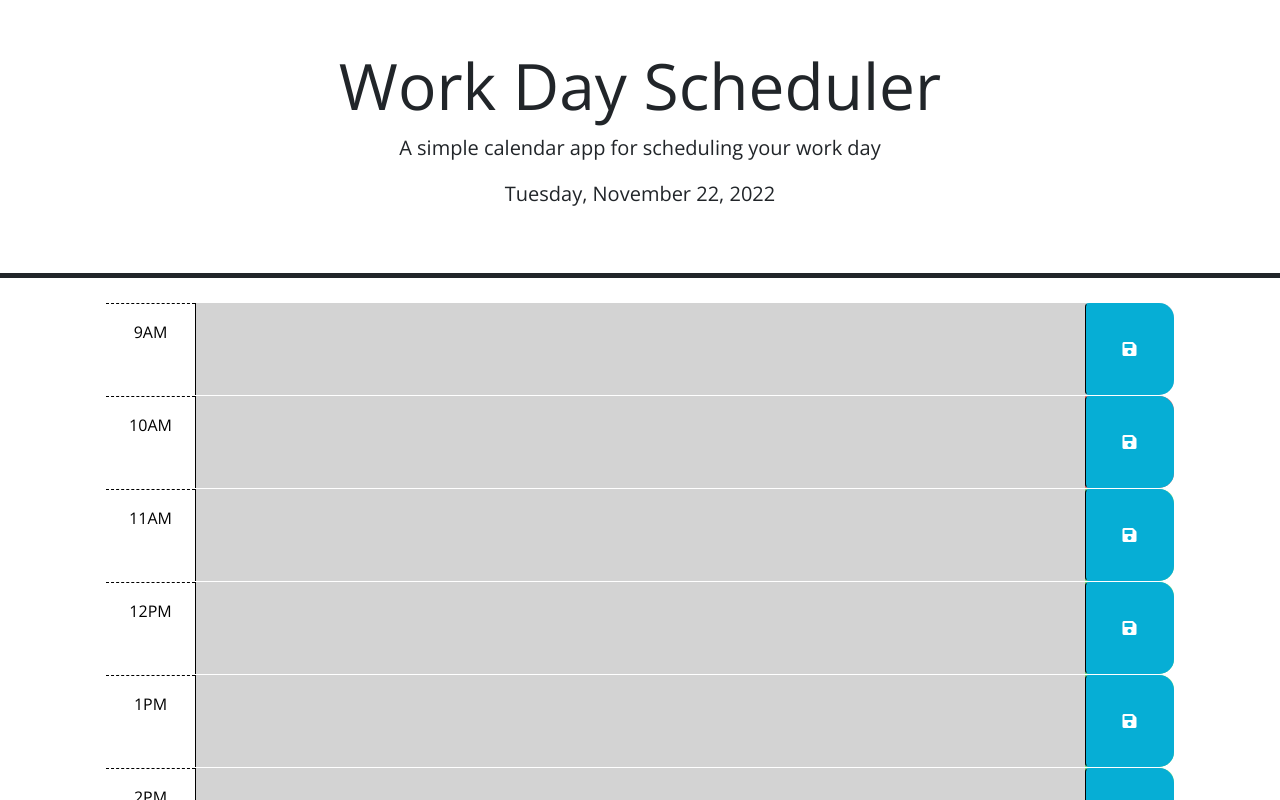
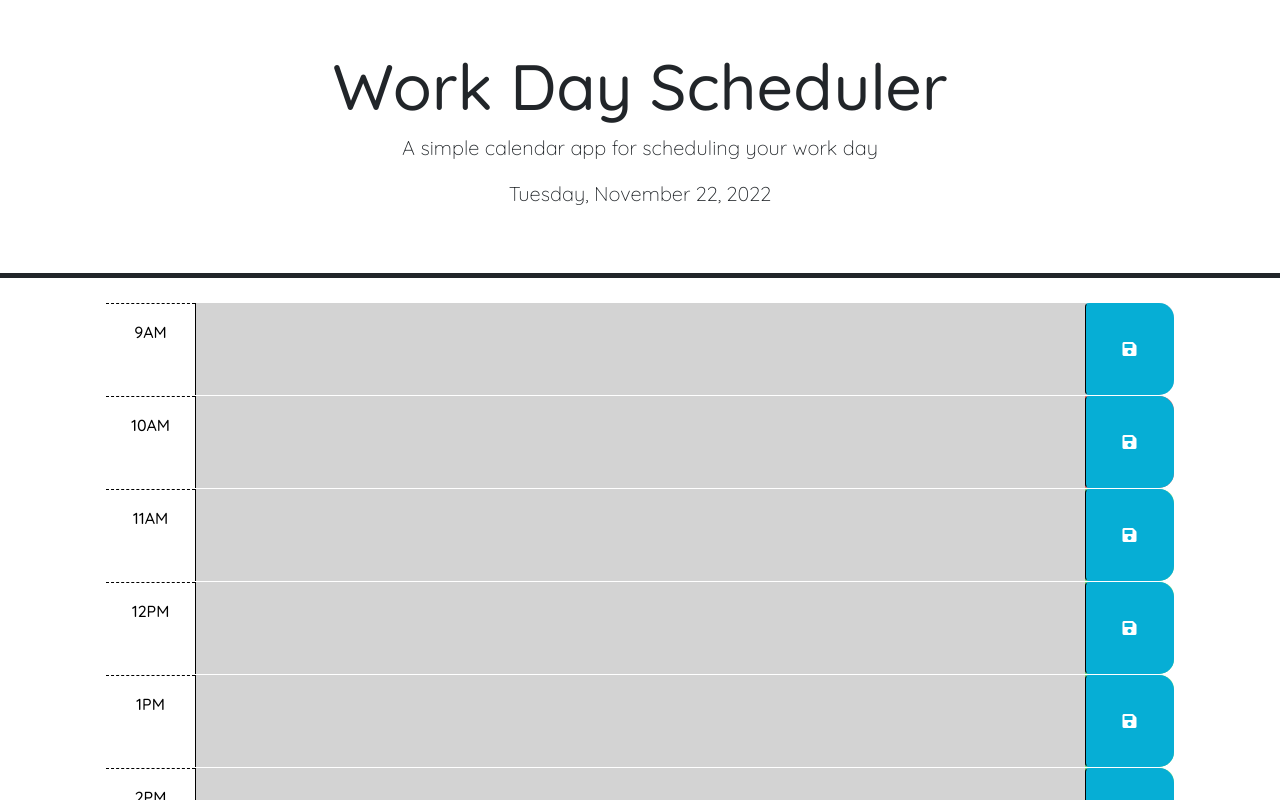
Before and after one commit to mbartnett/Work-Day-Scheduler, a plain HTML site: page index.html in a window 1280 px wide. Shown: the top 800 px of the page. Drawn offline with nearby package versions, Linux system fonts and the light colour scheme.

Commit message:
changing the font in the css

```diff
--- a/assets/css/style.css
+++ b/assets/css/style.css
@@ -1,6 +1,12 @@
+@import url('https://fonts.googleapis.com/css2?family=Quicksand:wght@300;400;500;600;700&display=swap');
+
 body {
-  font-family: 'Open Sans', sans-serif;
+  font-family: 'Quicksand', sans-serif;
   font-size: 16px;
+}
+
+h1.display-3 {
+  font-weight: 500;
 }
 
 textarea {
@@ -28,6 +34,7 @@ textarea {
   background-color: #ffffff;
   color: #000000;
   border-top: 1px dashed #000000;
+  font-weight: 500;
 }
 
 .past {
```
Also changed, not shown: assets/js/script.js (+4 -28 lines).
